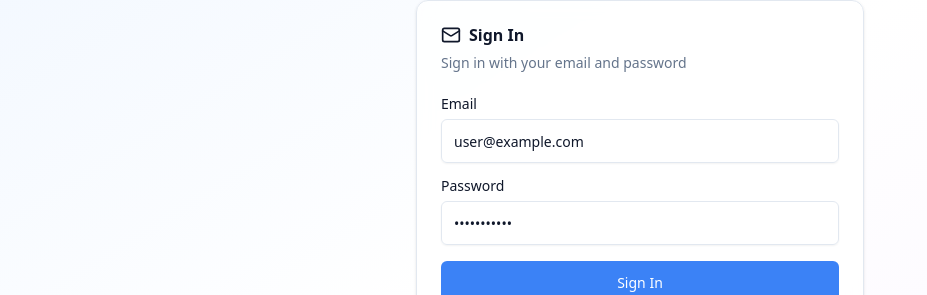
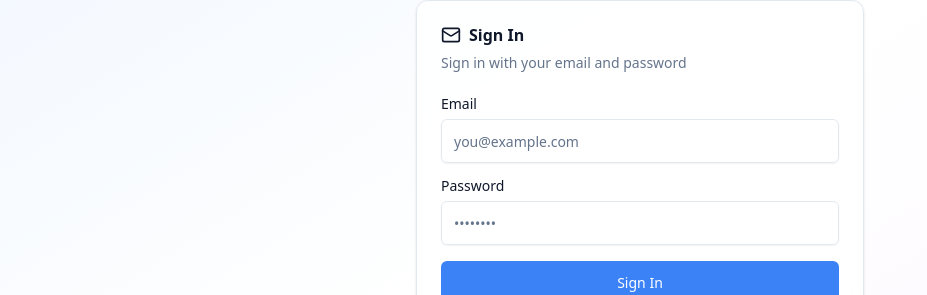
Before and after one commit to RudraTarbundiya/storageApp, a React (Vite) app in the folder frontend/: page /login in a window 1280 px wide. Shown: the part 239-534 px from the top of the page, without its empty margins (0-927 px from the left). Built offline with nearby package versions, Linux system fonts and the light colour scheme; no server answers.

Commit message:
fix: ui issue

```diff
--- a/frontend/src/components/FileCard.jsx
+++ b/frontend/src/components/FileCard.jsx
@@ -51,7 +51,7 @@ export default function FileCard({ file, onRename, onDelete, onDownload, onOpen,
                   <Button
                     variant="ghost"
                     size="icon"
-                    className="h-8 w-8 opacity-0 group-hover:opacity-100 transition-opacity"
+                    className="h-8 w-8"
                   >
                     <MoreVertical className="h-4 w-4" />
                   </Button>
--- a/frontend/src/components/FolderCard.jsx
+++ b/frontend/src/components/FolderCard.jsx
@@ -51,7 +51,7 @@ export default function FolderCard({ folder, onOpen, onRename, onDelete, onShare
                   <Button
                     variant="ghost"
                     size="icon"
-                    className="h-8 w-8 opacity-0 group-hover:opacity-100 transition-opacity"
+                    className="h-8 w-8"
                   >
                     <MoreVertical className="h-4 w-4" />
                   </Button>
--- a/frontend/src/pages/AdminFileBrowserPage.jsx
+++ b/frontend/src/pages/AdminFileBrowserPage.jsx
@@ -107,7 +107,7 @@ export default function AdminFileBrowserPage() {
 
     if (loading && !currentDir) {
         return (
-            <div className="flex items-center justify-center min-h-[400px]">
+            <div className="flex items-center justify-center min-h-400px">
                 <Loader2 className="w-8 h-8 animate-spin text-primary" />
             </div>
         )
--- a/frontend/src/pages/LoginPage.jsx
+++ b/frontend/src/pages/LoginPage.jsx
@@ -13,8 +13,8 @@ import { sanitizeInput } from '@/lib/utils'
 
 export default function LoginPage() {
   const [formData, setFormData] = useState({
-    email: 'user@example.com',
-    password: 'password123',
+    email: '',
+    password: '',
   })
   const [loading, setLoading] = useState(false)
   const [error, setError] = useState('')
--- a/frontend/src/pages/RegisterPage.jsx
+++ b/frontend/src/pages/RegisterPage.jsx
@@ -14,8 +14,8 @@ import { sanitizeInput } from '@/lib/utils'
 export default function RegisterPage() {
   const [step, setStep] = useState(1) // Step 1: Email & Name, Step 2: OTP & Password
   const [formData, setFormData] = useState({
-    name: 'xyz',
-    email: 'user@example.com',
+    name: '',
+    email: '',
     otp: '',
     password: 'password123',
     confirmPassword: 'password123',
```
